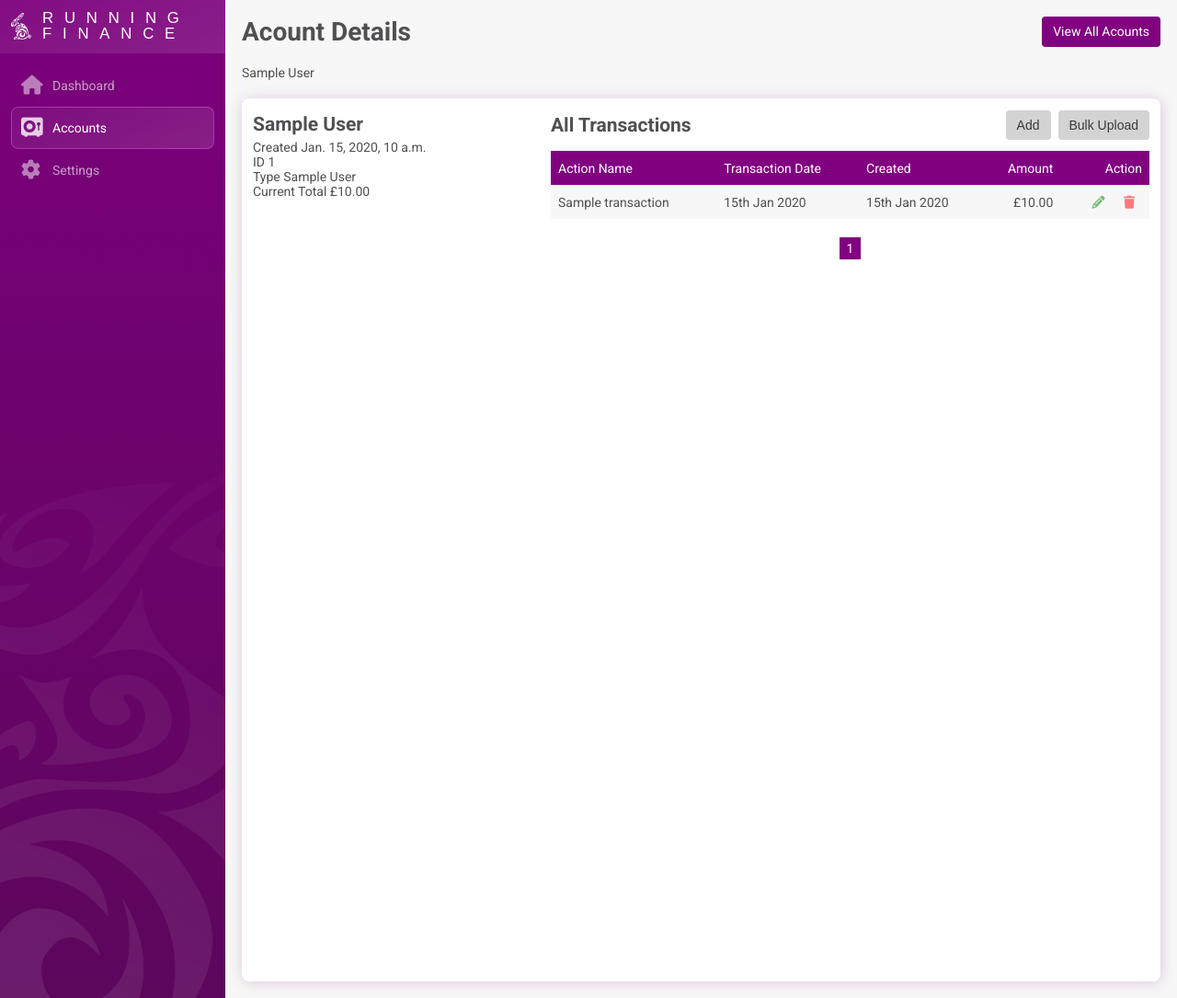
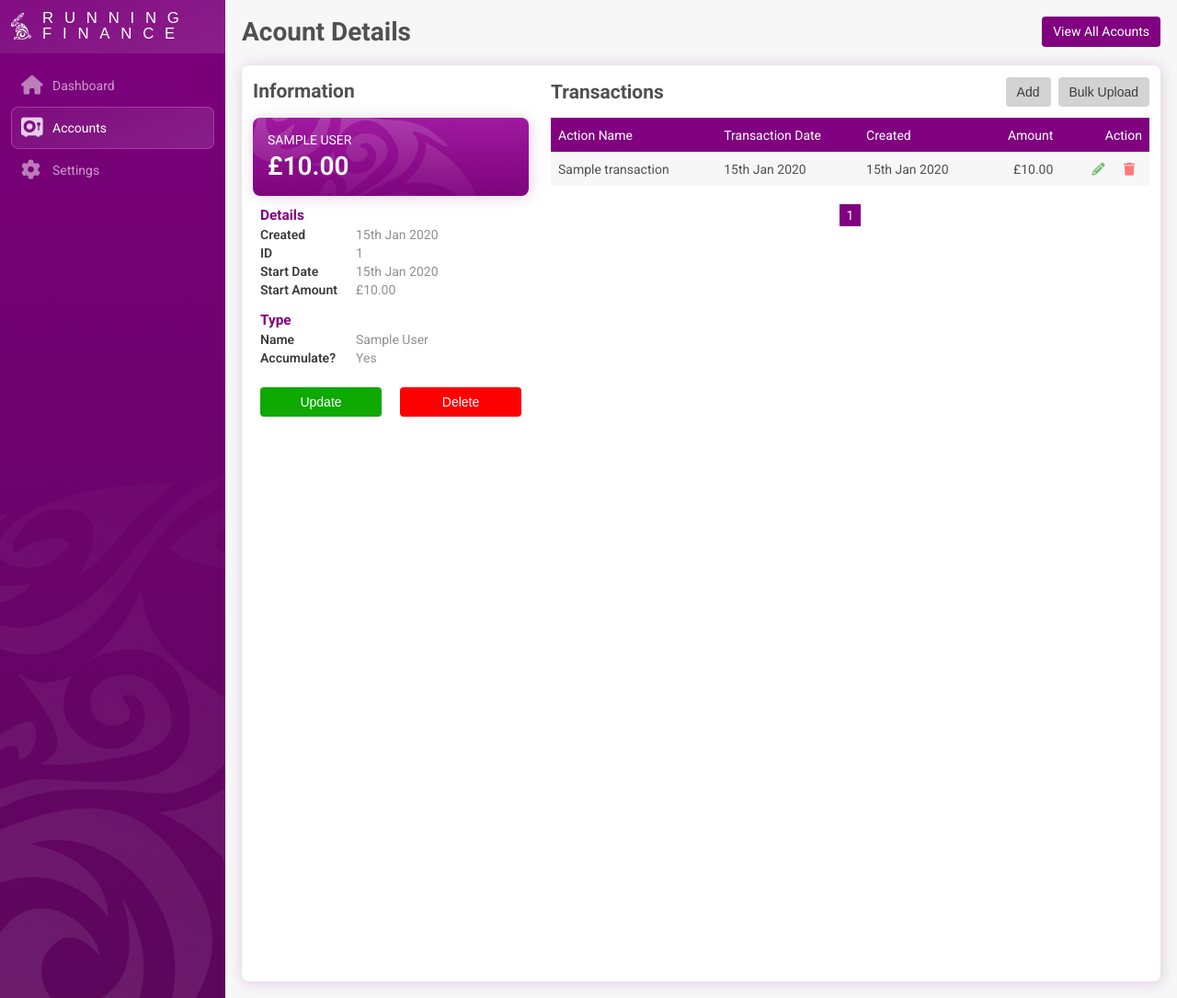
Before and after one commit to JD2410/Finances, a Django app: page /savings/1 in a window 1280 px wide. Shown: the whole page at 92% size. Run offline with Django 5.2, Linux system fonts and the light colour scheme; tables that the repository leaves empty hold one stand-in row (values such as "Sample post"); some libraries are stand-ins or nearby versions; some web fonts are replaced.

Commit message:
Information section added. adding transactions implemented

```diff
--- a/finances/accSavings/views.py
+++ b/finances/accSavings/views.py
@@ -128,6 +128,10 @@ def index(request):
             first = get_earliest.amount
             date = get_earliest.date
 
+        first_date = None
+        if date != None:
+            first_date = date.strftime("%d %b %Y, %I:%M%p")
+
         accounts_list.append({
             'id': account.id,
             'name': account.name,
@@ -138,7 +142,7 @@ def index(request):
                 'type_accumulate': account.accountType.accumulate,
             },
             'first': first,
-            'firstDate': date.strftime("%d %b %Y, %I:%M%p")
+            'firstDate': first_date
         })
     return render(
         request, 'savings.html',
@@ -157,7 +161,93 @@ def index(request):
     )
 
 def account(request,accountPassed):
-    #return HttpResponse(f"location: {accountId}")
+
+    if request.method == 'POST':
+        if 'addTransaction' in request.POST:
+            transaction_form = TransactionForm(request.POST)
+            if transaction_form.is_valid():
+                transaction_form.save()
+                messages.success(request, "Transaction was successfully added")
+        elif 'deleteTransaction' in request.POST:
+            try:
+                get_deleted_record = Transactions.objects.get(id=request.POST['deleteTransaction'])
+                get_deleted_record.delete()
+                messages.success(request, "Transaction deleted successfully.")
+            except Transactions.DoesNotExist:
+                messages.warning(request, "Transaction was not found or was already deleted.")
+        elif 'updateTransaction' in request.POST:
+            try:
+                get_update_form = Transactions.objects.get(id=request.POST['id'])
+                get_account = Accounts.objects.get(id=request.POST['accountId'])
+                get_update_form.name = request.POST['name']
+                get_update_form.amount = request.POST['amount']
+                get_update_form.date = request.POST['date']
+                get_update_form.accountId = get_account
+                get_update_form.save()
+                messages.success(request, "Transaction updated successfully.")
+            except Transactions.DoesNotExist:
+                messages.warning(request, "Transaction was not found")
+            except Accounts.DoesNotExist:
+                messages.warning(request, "Account was not found")
+        elif 'addAccount' in request.POST:
+            account_form = SavingsAccountForm(request.POST)
+            if account_form.is_valid():
+                account_form.save()
+        elif 'deleteAccount' in request.POST:
+            try:
+                get_deleted_record = Accounts.objects.get(id=request.POST['deleteAccount'])
+                get_deleted_record.delete()
+                messages.success(request, "Account deleted successfully.")
+            except Accounts.DoesNotExist:
+                messages.warning(request, "Account was not found or was already deleted.")
+        elif 'updateAccount' in request.POST:
+            try:
+                get_account_type = Type.objects.get(id=request.POST['accountType'])
+                get_account = Accounts.objects.get(id=request.POST['accountId'])
+                get_account.name = request.POST['name']
+                get_account.accountType = get_account_type
+                get_account.save()
+                messages.success(request, "Account updated")
+            except Accounts.DoesNotExist:
+                messages.warning(request, "Account was not found")
+            except Type.DoesNotExist:
+                messages.warning(request, "Account type was not found")
+        else:
+            csv_form = CsvUploader(request.POST, request.FILES)
+            accounts_format = []
+            accounts = Accounts.objects.all()
+            for account in accounts:
+                accounts_format.append({
+                    'id': account.id,
+                    'name': account.name,
+                })
+
+            csv_contents = []
+            if csv_form.is_valid():
+                csv_file = request.FILES['csv_file']
+
+                file_data = csv_file.read().decode('utf-8')
+                io_string = io.StringIO(file_data)
+                reader = csv.DictReader(io_string)
+
+                for row in reader:
+                    row_construct = []
+                    for key, val in row.items():
+                        keyValue = {
+                            'label': key,
+                            'value': val
+                        }
+                        row_construct.append(keyValue)
+                    csv_contents.append(row_construct)
+
+            return render(
+                request, 'uploader.html', {
+                    'form': csv_form,
+                    'results': csv_contents,
+                    'accounts': accounts_format
+                }
+            )
+
     try:
         get_account = Accounts.objects.all().get(id=accountPassed)
     except Accounts.DoesNotExist:
@@ -170,18 +260,27 @@ def account(request,accountPassed):
     except ValueError:
         page = 1
 
+    account_form = SavingsAccountForm()
+    csv_form = CsvUploader()
+    transaction_form = TransactionForm()
+
     get_transactions = Transactions.objects.all().filter(accountId=accountPassed).order_by('-date')
+    starts = get_transactions.last()
     paginated = Paginator(get_transactions, 20)
     paginated_transaction = paginated.get_page(page)
 
     return render(request, 'account.html', {
         'account_details': get_account,
         'account_total': get_account_total(get_account),
+        'start_details': starts,
         'records': {
             'transactions': paginated_transaction,
             'number_of_pages': range(paginated.num_pages),
             'current_page': page
         },
+        'transaction_form': transaction_form,
+        'savings_form': account_form,
+        'csv_form': csv_form,
     })
 
 def get_account_total(account):
--- a/finances/static/savings/styles_account.css
+++ b/finances/static/savings/styles_account.css
@@ -8,5 +8,42 @@
         h2 {
             line-height: 33px;
         }
+        .cards {
+            margin-top: 12px;
+            .main {
+                padding-bottom: 0;
+            }
+        }
+        .info-list {
+            color: #909090;
+            padding: 12px 8px;
+            display: grid;
+            grid-template-columns: 100px 1fr;
+            gap: 4px;
+
+            .title {
+                font-weight: 600;
+                color: #3b3b3d;
+            }
+
+            h3 {
+                color: #3b3b3d;
+                grid-column: 1 / span 2;
+                margin-top: 12px;
+                color: purple;
+                font-size: 1.1em;
+
+                &:first-child {
+                    margin-top: 0;
+                }
+            }
+            .actions {
+                display: grid;
+                grid-column: 1 / span 2;
+                gap: 20px;
+                grid-template-columns: 1fr 1fr;
+                margin-top: 20px;
+            }
+        }
     }
 }
--- a/finances/templates/account.html
+++ b/finances/templates/account.html
@@ -32,17 +32,44 @@
                 <a href="{% url 'savings' %}" class="button primary">View All Acounts</a>
             </div>
             {% if records %}
-            {{ account_details }}
             <div class="page-section">
                 <div class="info">
-                    <h2 class="info">{{ account_details.name }}</h2>
-                    <div><span>Created</span> {{ account_details.created_at }}</div>
-                    <div><span>ID</span> {{ account_details.id }}</div>
-                    <div><span>Type</span> {{ account_details.accountType }}</div>
-                    <div><span>Current Total</span> £{{ account_total|floatformat:2|intcomma }}</div>
+                    <h2>Information</h2>
+                    <div class="cards">
+                        <div class="card">
+                            <div class="title">{{ account_details.name }}</div>
+                            <div class="main">£{{ account_total|floatformat:2|intcomma }}</div>
+                        </div>
+                    </div>
+                    <div class="info-list">
+                        <h3>Details</h3>
+                        <div class="title">Created</div> <div>{{ account_details.created_at|date:"jS M Y" }}</div>
+                        <div class="title">ID</div> <div>{{ account_details.id }}</div>
+                        {% if start_details.date != None %}
+                        <div class="title">Start Date</div> <div>{{ start_details.date|date:"jS M Y" }}</div>
+                        <div class="title">Start Amount</div> <div>£{{ start_details.amount|floatformat:2|intcomma }}</div>
+                        {% endif %}
+                        <h3>Type</h3>
+                        {% if account_details.accountType != None %}
+                        <div class="title">Name</div> <div>{{ account_details.accountType }}</div>
+                        <div class="title">Accumulate?</div> <div>
+                            {% if account_details.accountType.accumulate %}
+                                Yes
+                            {% else %}
+                                No
+                            {% endif %}
+                        </div>
+                        {% else %}
+                        <div>Name</div> <i>Not Set</i>
+                        {% endif %}
+                        <div class="actions">
+                            <button class="button positive">Update</button>
+                            <button class="button negative">Delete</button>
+                        </div>
+                    </div>
                 </div>
                 <div class="transactions">
-                    <div class="header"><h2>All Transactions</h2><div><button class='open-modal button' data-modal="savingAccountsRecord">Add</button>
+                    <div class="header"><h2>Transactions</h2><div><button class='open-modal button' data-modal="savingAccountsRecord">Add</button>
                     <button class='open-modal button' data-modal="uploadCSV">Bulk Upload</button></div></div>
                     {% if records %}
                         <table class="standard">
```
